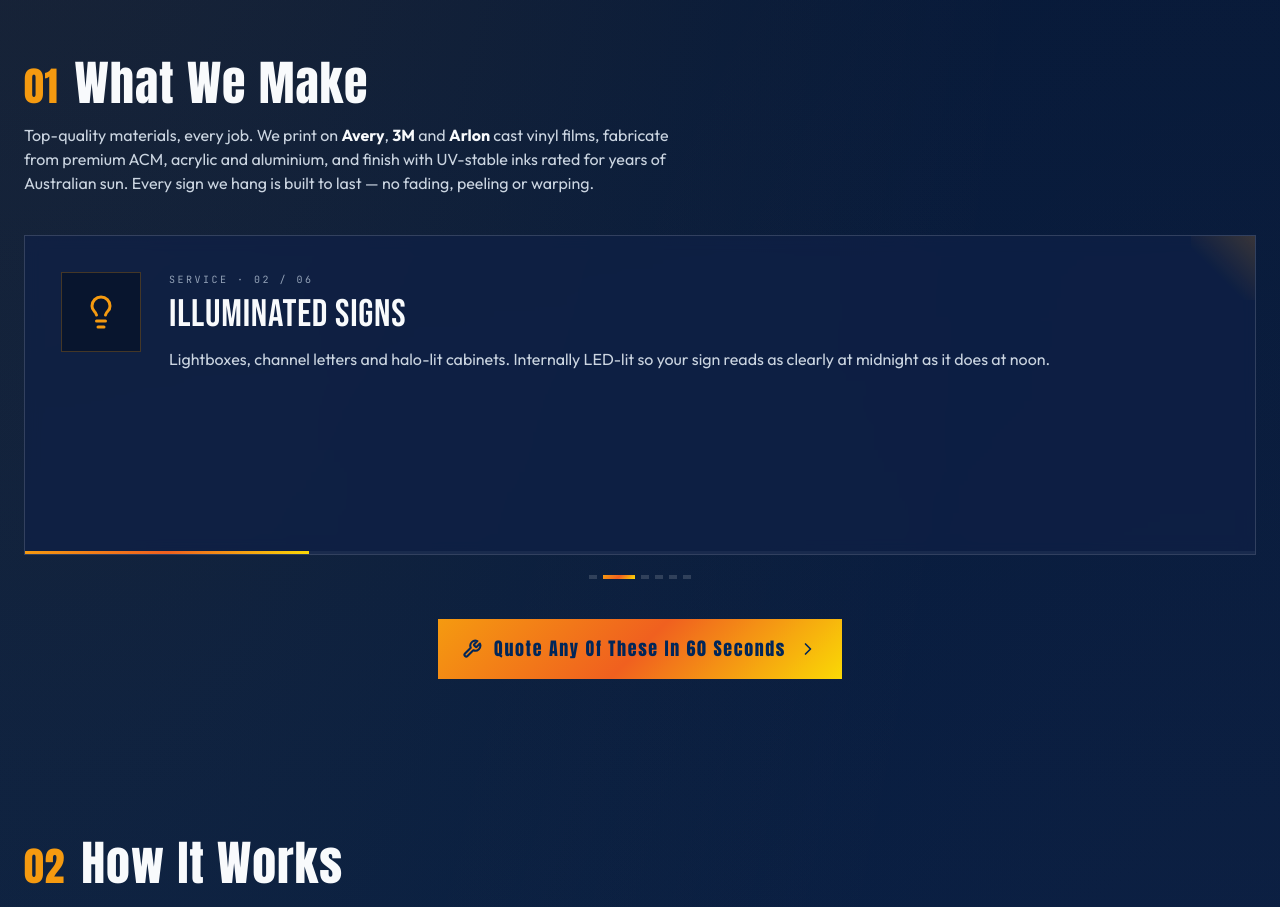
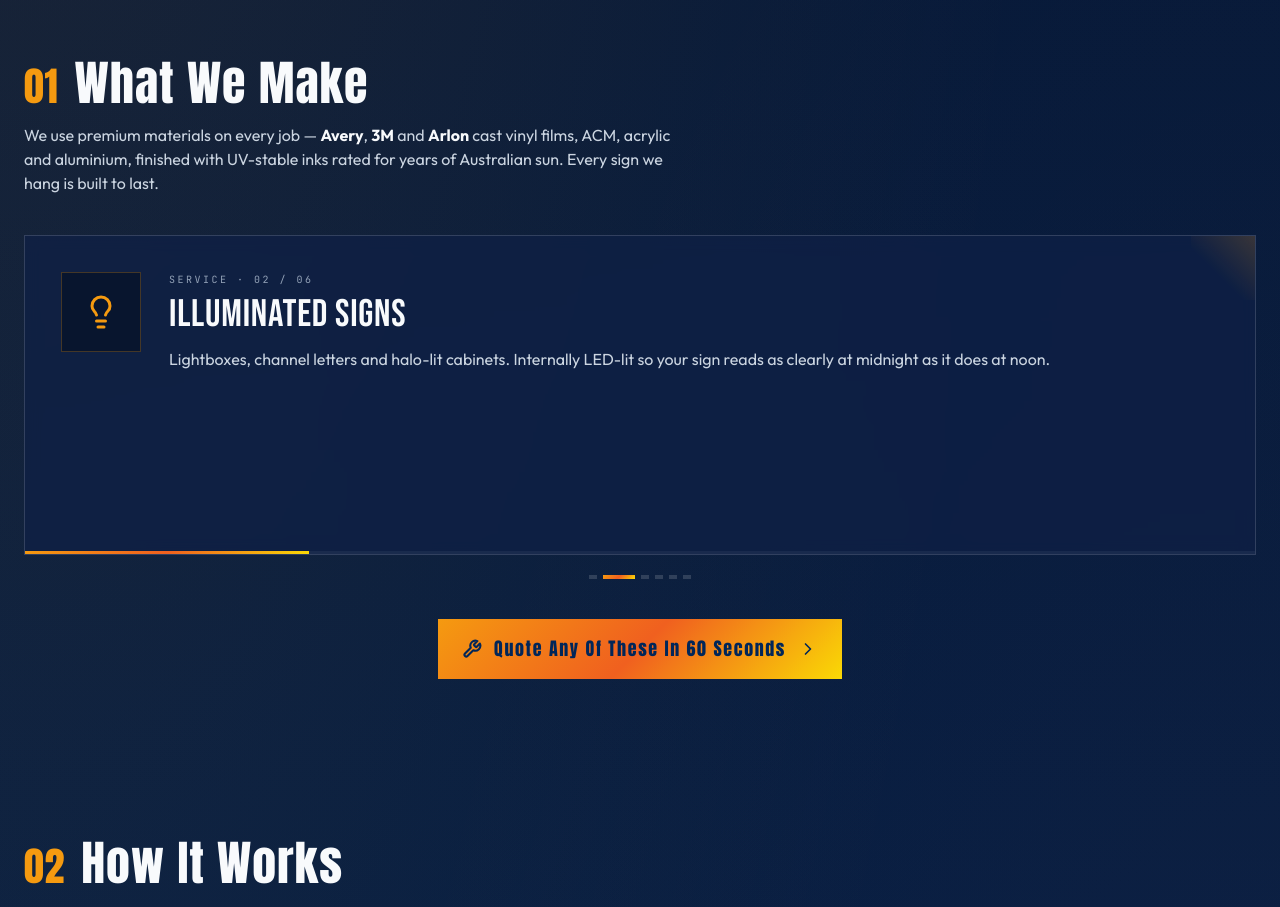
Before and after one commit to defthrets/strikeprint-quote, a React (Vite) app: page / in a window 1280 px wide. Shown: the part 1200-2107 px from the top of the page. Built offline with nearby package versions, Linux system fonts and the light colour scheme.

Commit message:
Materials copy: drop fade/peel/warp claim, soften 'print on' to 'use'

```diff
--- a/src/Home.jsx
+++ b/src/Home.jsx
@@ -332,11 +332,10 @@ function Services() {
     <section id="services" className="relative max-w-7xl mx-auto px-4 sm:px-6 py-12 sm:py-20">
       <SectionHeader num="01" title="What We Make" />
       <p className="mt-4 max-w-2xl text-sm sm:text-base leading-relaxed" style={{ color: BRAND.textMuted }}>
-        Top-quality materials, every job. We print on <strong style={{ color: BRAND.textPri }}>Avery</strong>,{' '}
+        We use premium materials on every job — <strong style={{ color: BRAND.textPri }}>Avery</strong>,{' '}
         <strong style={{ color: BRAND.textPri }}>3M</strong> and{' '}
-        <strong style={{ color: BRAND.textPri }}>Arlon</strong> cast vinyl films, fabricate from premium
-        ACM, acrylic and aluminium, and finish with UV-stable inks rated for years of Australian sun.
-        Every sign we hang is built to last — no fading, peeling or warping.
+        <strong style={{ color: BRAND.textPri }}>Arlon</strong> cast vinyl films, ACM, acrylic and aluminium,
+        finished with UV-stable inks rated for years of Australian sun. Every sign we hang is built to last.
       </p>
 
       <ServiceCarousel />
```
